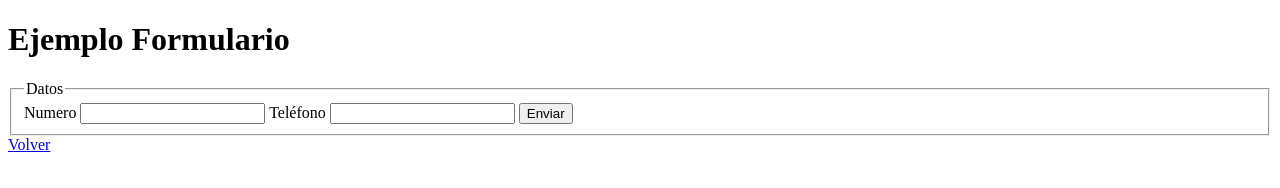
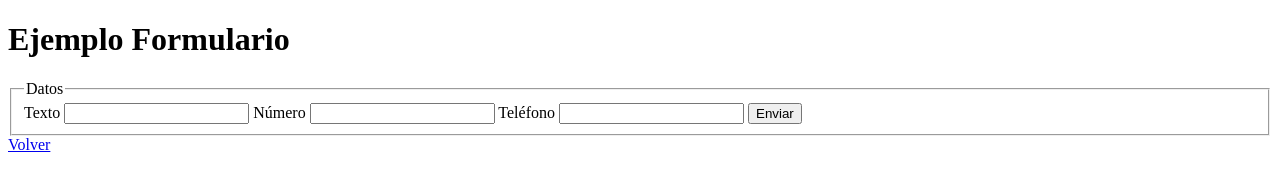
Before and after one commit to daniel-arturo-sanchez/daniel-arturo-sanchez.github.io, a plain HTML site: page ut04-01/from.html in a window 1280 px wide. Drawn offline with Linux system fonts and the light colour scheme.

Commit message:
Edited form

```diff
--- a/ut04-01/from.html
+++ b/ut04-01/from.html
@@ -10,11 +10,13 @@
     <form action="" method="post">
         <fieldset>
             <legend>Datos</legend>
-            <label for="numero">Numero</label>
+            <label for="texto">Texto</label>
+            <input type="text" name="texto" id="texto"/>
+            <label for="numero">Número</label>
             <input type="number" name="numero" id="numero"/>
             <label for="telephone">Teléfono</label>
-            <input type="tel" name="telephone" id="telephone">
-            <input type="submit" value="Enviar">
+            <input type="tel" name="telephone" id="telephone"/>
+            <input type="submit" value="Enviar"/>
         </fieldset>
     </form>
     <a href="../index.html">Volver</a>
```
